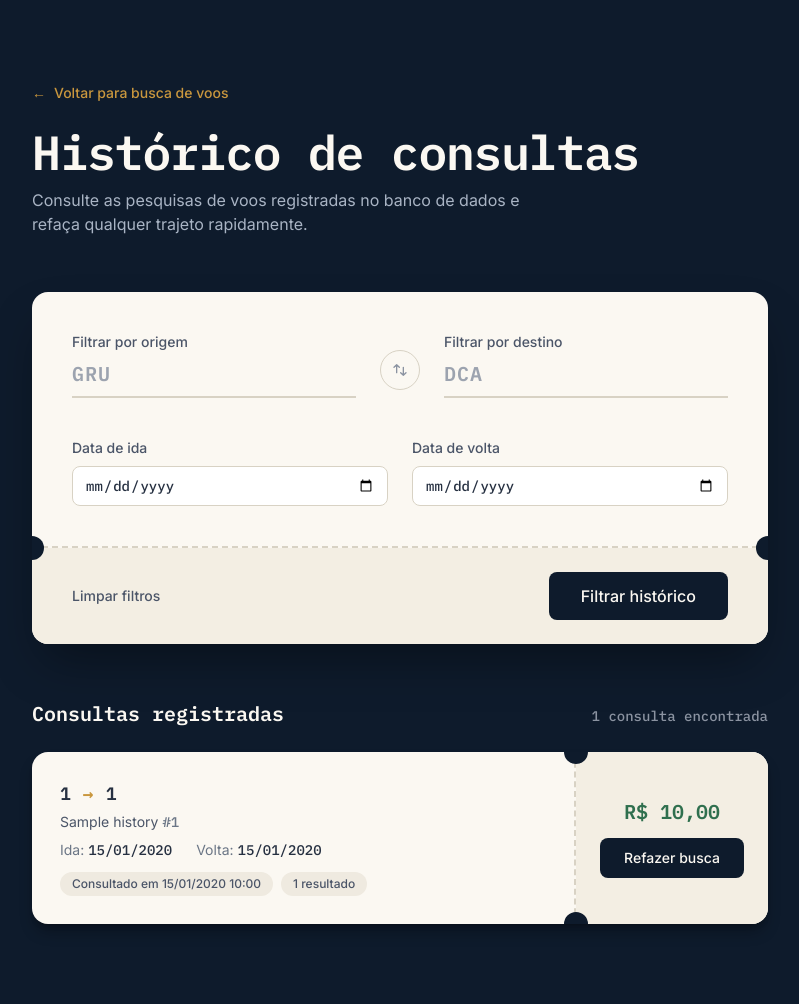
After one commit to LucasAPV/ProjetoFIC, a Laravel app: template resources/views/flights/history.blade.php in a window 1280 px wide. The commit adds this page. Shown: the whole page, without its empty margins (240-1039 px from the left). Run offline with Laravel 12, Linux system fonts and the light colour scheme; the template is opened without the code that fills it: most values are stand-ins (such as "Sample title", 1, 10 or a date in 2020); some libraries are stand-ins or nearby versions.

Commit message:
feat: implementa blade, rotas e controller de histórico de consultas

```diff
--- /dev/null
+++ b/resources/views/flights/history.blade.php
@@ -0,0 +1,287 @@
+<!DOCTYPE html>
+<html lang="pt-br">
+
+<head>
+   <meta charset="UTF-8">
+   <meta name="viewport" content="width=device-width, initial-scale=1.0">
+   <title>Histórico de Consultas</title>
+
+   <link rel="preconnect" href="https://fonts.googleapis.com">
+   <link rel="preconnect" href="https://fonts.gstatic.com" crossorigin>
+   <link
+      href="https://fonts.googleapis.com/css2?family=IBM+Plex+Mono:wght@500;600;700&family=Inter:wght@400;500;600&display=swap"
+      rel="stylesheet">
+
+   <script src="https://cdn.tailwindcss.com"></script>
+   <script>
+      tailwind.config = {
+         theme: {
+            extend: {
+               fontFamily: {
+                  sans: ['Inter', 'sans-serif'],
+                  mono: ['"IBM Plex Mono"', 'monospace'],
+               },
+            }
+         }
+      }
+   </script>
+
+   <style>
+      .punch {
+         position: absolute;
+         width: 1.5rem;
+         height: 1.5rem;
+         border-radius: 9999px;
+         background: #0E1B2C;
+      }
+   </style>
+</head>
+
+<body class="bg-[#0E1B2C] font-sans min-h-screen">
+
+   <div class="max-w-3xl mx-auto px-4 py-12 md:py-20">
+
+      <!-- Cabeçalho -->
+      <header class="mb-10 md:mb-14">
+         <div class="mb-6">
+            <a href="{{ route('flights.index') }}"
+               class="inline-flex items-center gap-2 text-sm font-medium text-[#C9973E] hover:text-[#DFB365] transition-colors">
+               <span aria-hidden="true">&larr;</span>
+               <span>Voltar para busca de voos</span>
+            </a>
+         </div>
+
+         <h1 class="font-mono text-3xl md:text-5xl font-semibold text-[#FBF8F2] tracking-tight">
+            Histórico de consultas
+         </h1>
+         <p class="mt-3 text-[#A9B4C4] max-w-lg">
+            Consulte as pesquisas de voos registradas no banco de dados e refaça qualquer trajeto rapidamente.
+         </p>
+      </header>
+
+      @if(session('status'))
+         <div class="mb-8 bg-[#16273D] border border-[#C9973E]/40 text-[#FBF8F2] rounded-xl px-5 py-4 text-sm">
+            {{ session('status') }}
+         </div>
+      @endif
+
+      <!-- CARD: Filtro de histórico em forma de bilhete -->
+      <div class="relative bg-[#FBF8F2] rounded-2xl shadow-2xl shadow-black/40 overflow-hidden">
+         <form action="{{ route('flights.history') }}" method="GET">
+
+            <!-- Origem / Destino -->
+            <div class="grid grid-cols-1 md:grid-cols-[1fr_auto_1fr] gap-6 p-8 md:p-10 items-end">
+               <div class="flex flex-col">
+                  <label for="departure_id" class="text-sm font-medium text-[#4B5568] mb-2">Filtrar por origem</label>
+                  <input type="text" id="departure_id" name="departure_id" maxlength="3" placeholder="GRU"
+                     value="{{ request('departure_id') }}"
+                     class="uppercase font-mono text-xl font-semibold tracking-wider text-[#263041] bg-transparent border-b-2 border-[#D8D2C4] pb-2 focus:outline-none focus:border-[#C9973E] transition-colors">
+               </div>
+
+               <button type="button" id="swap-btn" aria-label="Trocar origem e destino"
+                  class="hidden md:flex items-center justify-center w-10 h-10 mb-2 rounded-full border border-[#D8D2C4] text-[#8B93A1] hover:text-[#C9973E] hover:border-[#C9973E] transition-colors">
+                  <svg xmlns="http://www.w3.org/2000/svg" class="w-4 h-4" viewBox="0 0 24 24" fill="none"
+                     stroke="currentColor" stroke-width="2" stroke-linecap="round" stroke-linejoin="round">
+                     <path d="M7 16V4M7 4L3 8M7 4l4 4" />
+                     <path d="M17 8v12m0 0l4-4m-4 4l-4-4" />
+                  </svg>
+               </button>
+
+               <div class="flex flex-col">
+                  <label for="arrival_id" class="text-sm font-medium text-[#4B5568] mb-2">Filtrar por destino</label>
+                  <input type="text" id="arrival_id" name="arrival_id" maxlength="3" placeholder="DCA"
+                     value="{{ request('arrival_id') }}"
+                     class="uppercase font-mono text-xl font-semibold tracking-wider text-[#263041] bg-transparent border-b-2 border-[#D8D2C4] pb-2 focus:outline-none focus:border-[#C9973E] transition-colors">
+               </div>
+            </div>
+
+            <!-- Datas -->
+            <div class="grid grid-cols-1 sm:grid-cols-2 gap-6 px-8 md:px-10 pb-8 md:pb-10">
+               <div class="flex flex-col">
+                  <label for="outbound_date" class="text-sm font-medium text-[#4B5568] mb-2">Data de ida</label>
+                  <input type="date" id="outbound_date" name="outbound_date" value="{{ request('outbound_date') }}"
+                     class="font-mono text-sm text-[#263041] bg-white border border-[#D8D2C4] rounded-lg px-3 py-2 focus:outline-none focus:ring-2 focus:ring-[#C9973E]">
+               </div>
+               <div class="flex flex-col">
+                  <label for="return_date" class="text-sm font-medium text-[#4B5568] mb-2">Data de volta</label>
+                  <input type="date" id="return_date" name="return_date" value="{{ request('return_date') }}"
+                     class="font-mono text-sm text-[#263041] bg-white border border-[#D8D2C4] rounded-lg px-3 py-2 focus:outline-none focus:ring-2 focus:ring-[#C9973E]">
+               </div>
+            </div>
+
+            <!-- Perfuração do bilhete -->
+            <div class="relative border-t-2 border-dashed border-[#D8D2C4]">
+               <span class="punch -left-3 -top-3"></span>
+               <span class="punch -right-3 -top-3"></span>
+            </div>
+
+            <!-- Canhoto: ações do filtro -->
+            <div class="flex flex-wrap items-center justify-between gap-4 px-8 md:px-10 py-6 bg-[#F3EEE3]">
+               <a href="{{ route('flights.history') }}"
+                  class="text-sm font-medium text-[#4B5568] hover:text-[#0E1B2C] transition-colors">
+                  Limpar filtros
+               </a>
+               <button type="submit"
+                  class="bg-[#0E1B2C] text-[#FBF8F2] font-medium px-8 py-3 rounded-lg hover:bg-[#1B2C42] focus:outline-none focus:ring-2 focus:ring-[#C9973E] focus:ring-offset-2 focus:ring-offset-[#F3EEE3] transition-colors">
+                  Filtrar histórico
+               </button>
+            </div>
+         </form>
+      </div>
+
+      <!-- LISTAGEM DO HISTÓRICO -->
+      <section class="mt-14">
+         @php
+            $totalHistories = count($histories ?? []);
+         @endphp
+
+         <div class="flex items-baseline justify-between mb-6">
+            <h2 class="font-mono text-xl font-semibold text-[#FBF8F2]">Consultas registradas</h2>
+            @if($totalHistories > 0)
+               <p class="text-sm font-mono text-[#8B93A1]">
+                  {{ $totalHistories }} {{ $totalHistories === 1 ? 'consulta encontrada' : 'consultas encontradas' }}
+               </p>
+            @endif
+         </div>
+
+         @php
+            $pickField = static function ($item, array $keys, $default = null) {
+               foreach ($keys as $key) {
+                  $value = data_get($item, $key);
+                  if ($value !== null && $value !== '') {
+                     return $value;
+                  }
+               }
+               return $default;
+            };
+
+            $formatDate = static function ($value, string $format = 'd/m/Y'): ?string {
+               if (empty($value)) {
+                  return null;
+               }
+               try {
+                  return \Carbon\Carbon::parse($value)->format($format);
+               } catch (\Throwable $e) {
+                  return (string) $value;
+               }
+            };
+         @endphp
+
+         <div class="flex flex-col gap-4">
+            @forelse($histories as $history)
+               @php
+                  $origin = $pickField($history, ['departure_id', 'origem']);
+                  $destination = $pickField($history, ['arrival_id', 'destino']);
+                  $outboundRaw = $pickField($history, ['outbound_date', 'data_ida']);
+                  $returnRaw = $pickField($history, ['return_date', 'data_volta']);
+                  $price = $pickField($history, ['price', 'preco']);
+                  $flightNumber = $pickField($history, ['flight_number', 'numero_voo']);
+                  $flightName = $pickField($history, ['name', 'nome']);
+                  $resultsCount = $pickField($history, ['results_count', 'quantidade_resultados']);
+                  $searchedAtRaw = $pickField($history, ['created_at', 'data_consulta']);
+
+                  $originDisplay = $origin ? strtoupper((string) $origin) : '---';
+                  $destinationDisplay = $destination ? strtoupper((string) $destination) : '---';
+                  $outboundFormatted = $formatDate($outboundRaw);
+                  $returnFormatted = $formatDate($returnRaw);
+                  $searchedAtFormatted = $formatDate($searchedAtRaw, 'd/m/Y H:i');
+
+                  $recheckParams = array_filter([
+                     'departure_id' => $origin ? strtoupper((string) $origin) : null,
+                     'arrival_id' => $destination ? strtoupper((string) $destination) : null,
+                     'outbound_date' => $outboundRaw ? substr((string) $outboundRaw, 0, 10) : null,
+                     'return_date' => $returnRaw ? substr((string) $returnRaw, 0, 10) : null,
+                  ], static fn ($value) => $value !== null && $value !== '');
+               @endphp
+
+               <div
+                  class="relative flex flex-col md:flex-row bg-[#FBF8F2] rounded-2xl overflow-hidden shadow-lg shadow-black/30">
+
+                  <div class="flex-1 p-6 md:p-7">
+                     <div class="flex items-center gap-3 font-mono text-lg font-semibold text-[#263041]">
+                        <span>{{ $originDisplay }}</span>
+                        <span class="text-[#C9973E]">&rarr;</span>
+                        <span>{{ $destinationDisplay }}</span>
+                     </div>
+
+                     @if($flightName || $flightNumber)
+                        <p class="text-sm text-[#4B5568] mt-1">
+                           {{ $flightName ?? 'Voo' }}
+                           @if($flightNumber)
+                              <span class="font-mono text-[#6B7686]">#{{ $flightNumber }}</span>
+                           @endif
+                        </p>
+                     @endif
+
+                     @if($outboundFormatted || $returnFormatted)
+                        <div class="flex flex-wrap gap-x-6 gap-y-1 text-sm text-[#6B7686] mt-2">
+                           @if($outboundFormatted)
+                              <span>Ida: <strong class="font-mono font-medium text-[#263041]">{{ $outboundFormatted }}</strong></span>
+                           @endif
+                           @if($returnFormatted)
+                              <span>Volta: <strong class="font-mono font-medium text-[#263041]">{{ $returnFormatted }}</strong></span>
+                           @endif
+                        </div>
+                     @endif
+
+                     <div class="mt-3 flex flex-wrap items-center gap-2">
+                        @if($searchedAtFormatted)
+                           <span class="inline-block text-xs font-medium text-[#4B5568] bg-[#EFEAE0] rounded-full px-3 py-1">
+                              Consultado em {{ $searchedAtFormatted }}
+                           </span>
+                        @endif
+
+                        @if($resultsCount !== null)
+                           <span class="inline-block text-xs font-medium text-[#4B5568] bg-[#EFEAE0] rounded-full px-3 py-1">
+                              {{ $resultsCount }} {{ (int) $resultsCount === 1 ? 'resultado' : 'resultados' }}
+                           </span>
+                        @endif
+                     </div>
+                  </div>
+
+                  <!-- Perfuração vertical -->
+                  <div class="hidden md:block relative w-px border-l-2 border-dashed border-[#D8D2C4]">
+                     <span class="punch -top-3 -left-3"></span>
+                     <span class="punch -bottom-3 -left-3"></span>
+                  </div>
+
+                  <div class="flex flex-col items-center justify-center gap-3 md:w-48 bg-[#F3EEE3] p-6 text-center">
+                     @if($price !== null && is_numeric($price))
+                        <p class="font-mono text-xl font-semibold text-[#2F6F4E]">
+                           R$ {{ number_format((float) $price, 2, ',', '.') }}
+                        </p>
+                     @endif
+
+                     <a href="{{ route('flights.index', $recheckParams) }}"
+                        class="inline-flex items-center justify-center w-full bg-[#0E1B2C] text-[#FBF8F2] text-sm font-medium px-4 py-2.5 rounded-lg hover:bg-[#1B2C42] focus:outline-none focus:ring-2 focus:ring-[#C9973E] transition-colors">
+                        Refazer busca
+                     </a>
+                  </div>
+               </div>
+            @empty
+               <div class="bg-[#16273D] border border-[#233247] rounded-2xl p-10 text-center">
+                  <p class="text-[#C7CEDA]">Nenhuma consulta encontrada no histórico.</p>
+                  <p class="text-sm text-[#8B93A1] mt-1">
+                     Realize uma busca de voos ou tente ajustar os filtros informados.
+                  </p>
+                  <a href="{{ route('flights.index') }}"
+                     class="inline-block mt-6 bg-[#C9973E] text-[#0E1B2C] font-medium px-6 py-2.5 rounded-lg hover:bg-[#D9A74E] transition-colors">
+                     Buscar voos
+                  </a>
+               </div>
+            @endforelse
+         </div>
+      </section>
+   </div>
+
+   <script>
+      document.getElementById('swap-btn')?.addEventListener('click', function () {
+         const departure = document.getElementById('departure_id');
+         const arrival = document.getElementById('arrival_id');
+         [departure.value, arrival.value] = [arrival.value, departure.value];
+      });
+   </script>
+
+</body>
+
+</html>
--- a/routes/api.php
+++ b/routes/api.php
@@ -1,5 +1,6 @@
 <?php
 use App\Http\Controllers\FlightControllerApi;
+use App\Http\Controllers\FlightHistoryController;
 use Illuminate\Http\Request;
 use Illuminate\Support\Facades\Route;
 
@@ -9,3 +10,5 @@ Route::get('/user', function (Request $request) {
 
 
 Route::get('/flights', [FlightControllerApi::class, 'best_flights']);
+Route::get('/flights/history', [FlightHistoryController::class, 'listApi'])->name('api.flights.history');
+Route::post('/flights/history', [FlightHistoryController::class, 'store'])->name('api.flights.history.store');
--- a/routes/web.php
+++ b/routes/web.php
@@ -1,6 +1,7 @@
 <?php
 
 use App\Http\Controllers\FlightController;
+use App\Http\Controllers\FlightHistoryController;
 use Illuminate\Support\Facades\Route;
 
 Route::get('/', function () {
@@ -8,3 +9,5 @@ Route::get('/', function () {
 });
 
 Route::get('/best-flights', [FlightController::class, 'index'])->name('flights.index');
+Route::get('/flights/history', [FlightHistoryController::class, 'index'])->name('flights.history');
+Route::post('/flights/history', [FlightHistoryController::class, 'store'])->name('flights.history.store');
```
Also changed, not shown: app/Http/Controllers/FlightController.php (+7 -0 lines), app/Http/Controllers/FlightControllerApi.php (+13 -0 lines), app/Http/Controllers/FlightHistoryController.php (added, +208 -0 lines), resources/views/flights/index.blade.php (+9 -1 lines).
